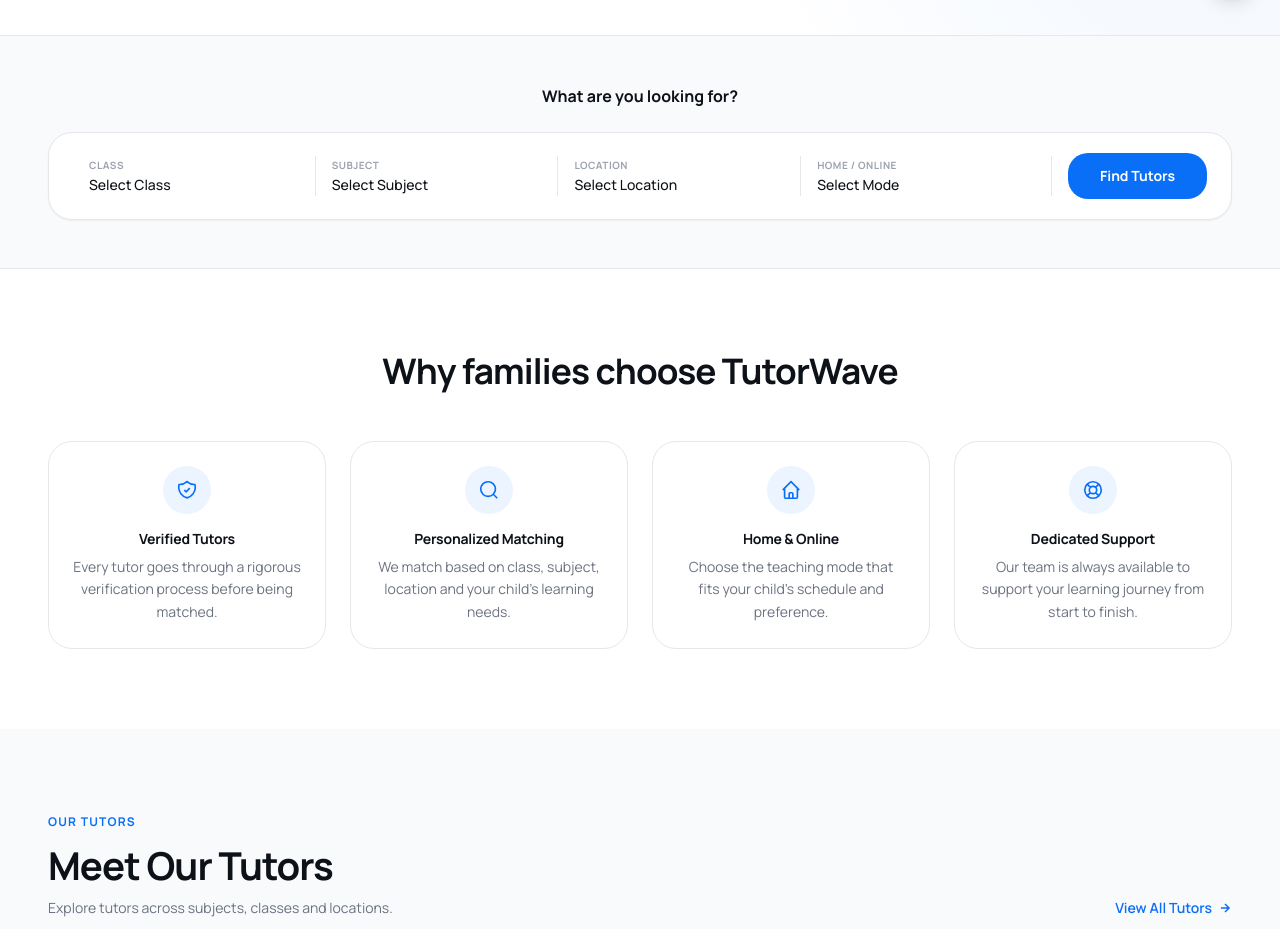
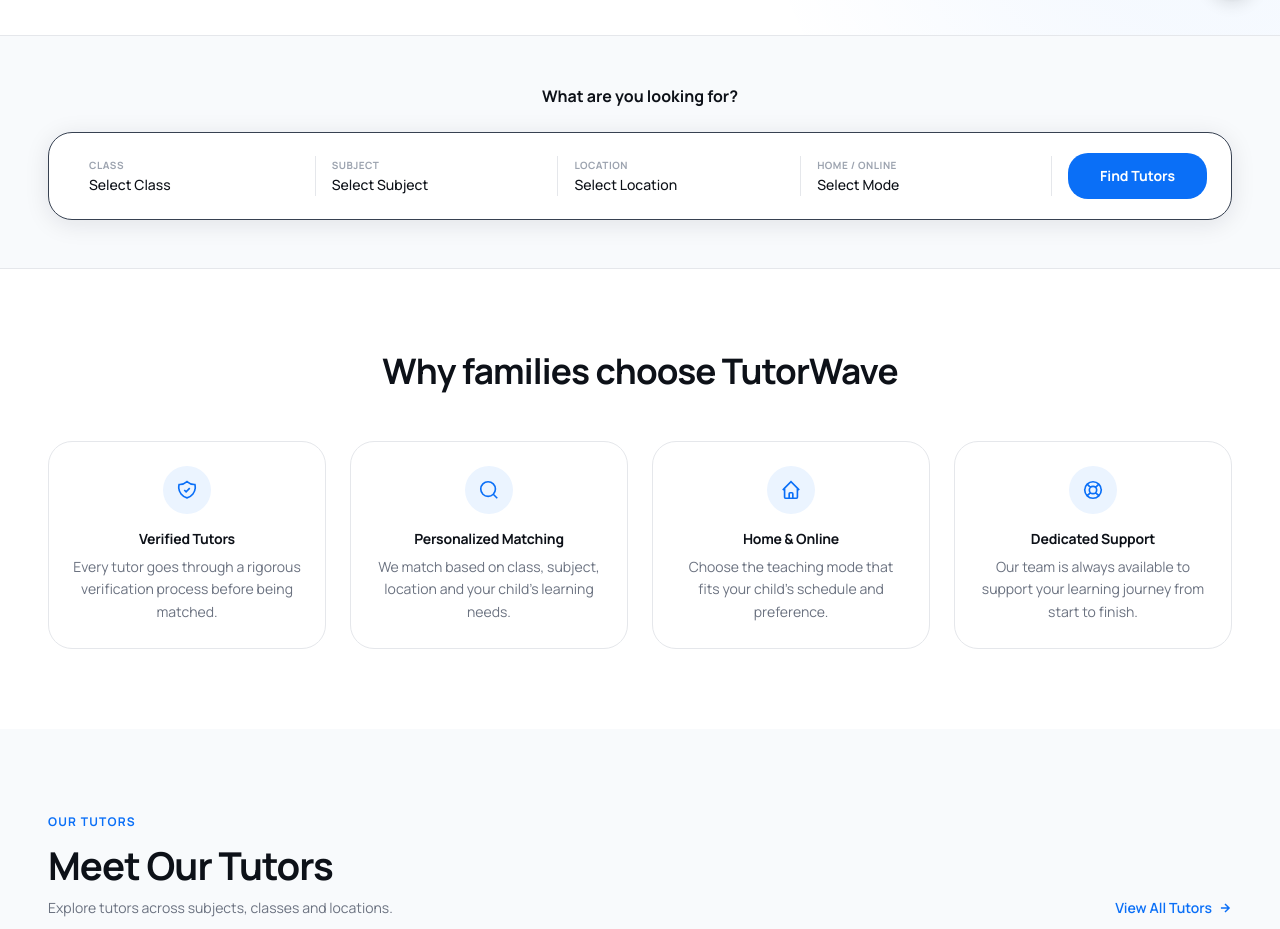
Before and after one commit to priyam0710/tutorwave, a Next.js app: page / in a window 1280 px wide. Shown: the part 782-1711 px from the top of the page. Built offline with nearby package versions, Linux system fonts and the light colour scheme.

Commit message:
Update styling for HomeTutorSearch component

```diff
--- a/src/app/components/HomeTutorSearch.tsx
+++ b/src/app/components/HomeTutorSearch.tsx
@@ -46,7 +46,7 @@
           What are you looking for?
         </p>
 
-        <div className="bg-white border border-[#E5E7EB] rounded-2xl shadow-sm px-6 py-5">
+        <div className="bg-white border border-[#374151] rounded-2xl shadow-[0_4px_24px_rgba(15,23,42,0.10)] px-6 py-5">
           <div className="flex flex-col md:flex-row gap-3 md:gap-0 items-stretch md:items-center">
 
             {/* Class */}
```
